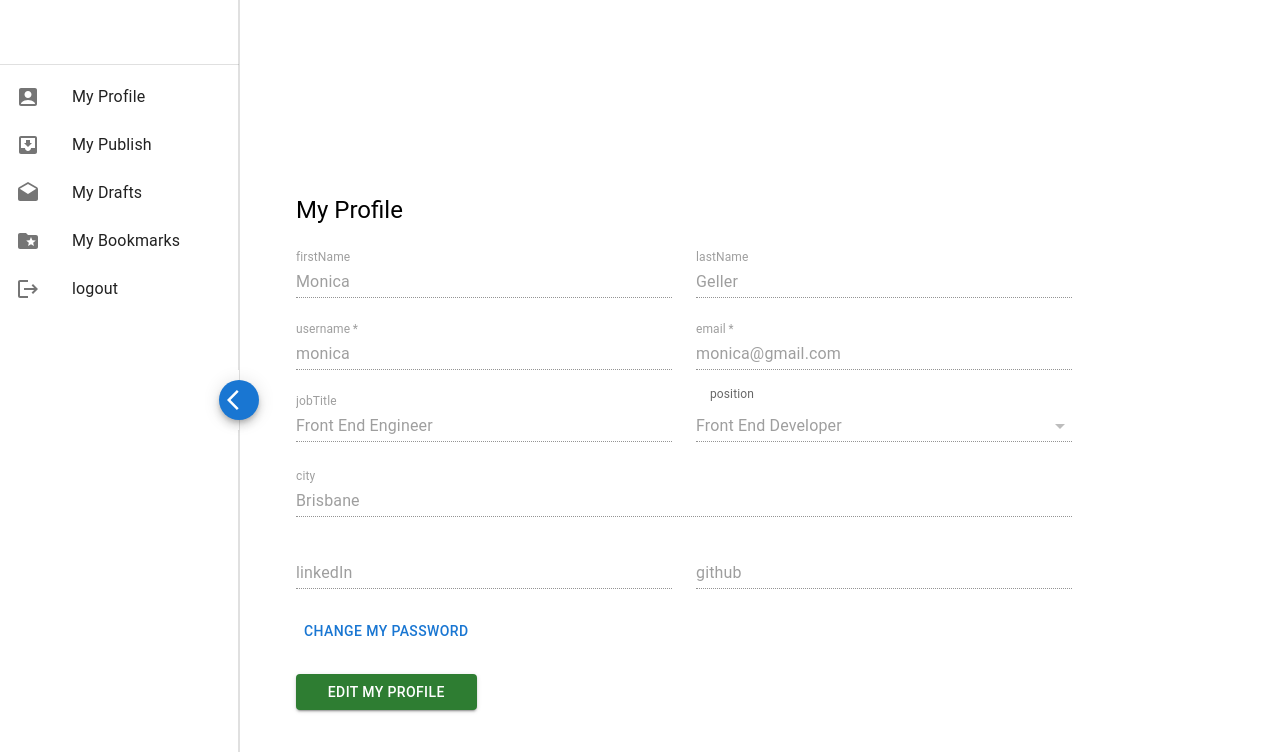
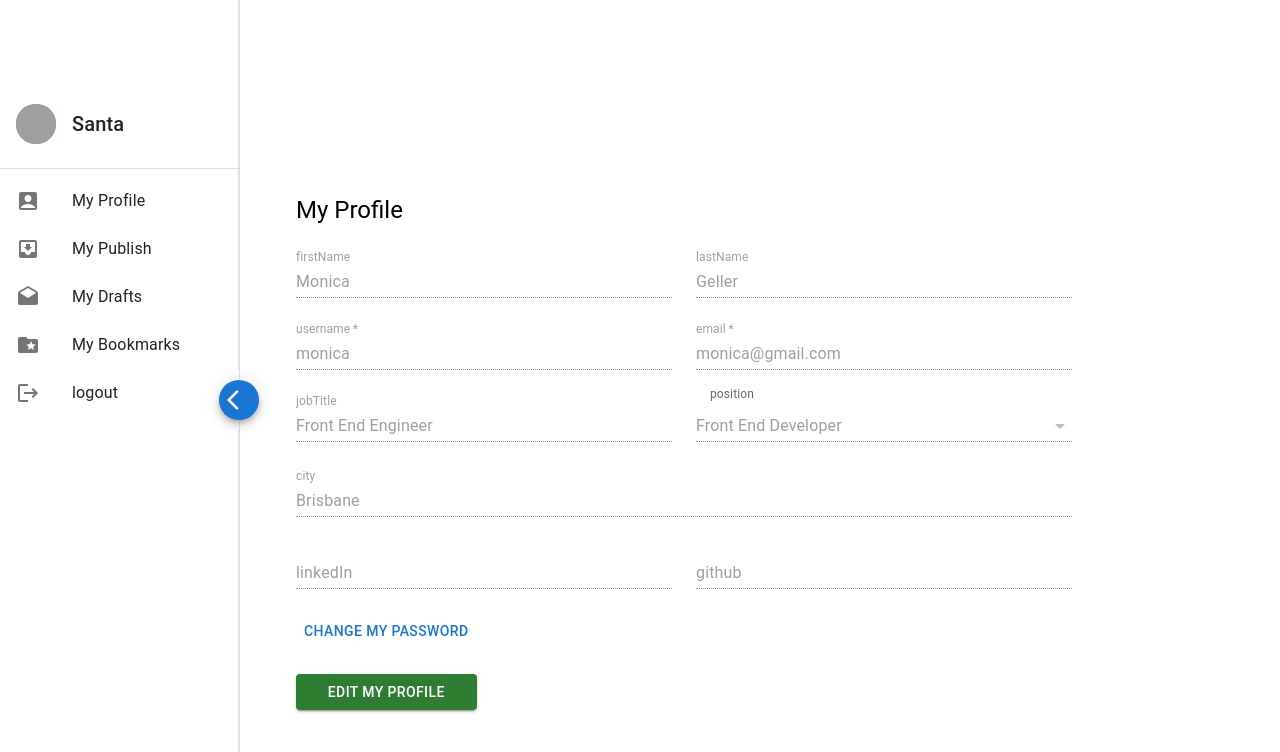
Before and after one commit to DevPreps/frontend, a React (Vite) app: page /my-account/1 in a window 1280 px wide. Shown: the top 752 px of the page. Built offline with nearby package versions, Linux system fonts and the light colour scheme; grey boxes are pictures that could not be loaded.

Commit message:
feat: add username and image for sidebar in MyProfile page

```diff
--- a/src/forms/FormInput.tsx
+++ b/src/forms/FormInput.tsx
@@ -94,7 +94,7 @@ export const SelectInput = <T extends FieldValues>({
                         variant="standard"
                         {...field}
                     >
-                        {options.map((option) => (
+                        {options?.map((option) => (
                             <MenuItem key={option} value={option}>
                                 {option}
                             </MenuItem>
@@ -151,7 +151,7 @@ export const TagsInput = <T extends FieldValues>({
                         }
                         renderValue={(selected) => (
                             <Box sx={styles.box}>
-                                {selected.map((value: string) => (
+                                {selected?.map((value: string) => (
                                     <Chip key={value} label={value} />
                                 ))}
                             </Box>
@@ -163,7 +163,7 @@ export const TagsInput = <T extends FieldValues>({
                                 {tag}
                             </MenuItem>
                         ))}
-                        {selectTags.map((tag) => (
+                        {selectTags?.map((tag) => (
                             <MenuItem key={tag} value={tag}>
                                 {tag}
                             </MenuItem>
--- a/src/pages/myAccount/MyAccount.tsx
+++ b/src/pages/myAccount/MyAccount.tsx
@@ -23,11 +23,16 @@ import ArrowBackIosIcon from "@mui/icons-material/ArrowBackIos";
 import DraftsIcon from "@mui/icons-material/Drafts";
 import FolderSpecialIcon from "@mui/icons-material/FolderSpecial";
 import LogoutIcon from "@mui/icons-material/Logout";
+import { Avatar, Stack, Typography } from "@mui/material";
+import { red } from "@mui/material/colors";
+import { flexbox } from "@mui/system";
 
 const MyAccount = () => {
     // TODO - currentUser will be changed to a global state
     const currentUser = {
         userId: 1,
+        username: "Santa",
+        image_url: "https://cdn.pixabay.com/photo/2016/11/15/19/37/noel-1827278_960_720.jpg"
     };
     const [open, setOpen] = useState(true);
     const sidebarLinks = [
@@ -52,12 +57,63 @@ const MyAccount = () => {
             icon: <FolderSpecialIcon />,
         },
     ];
+        // styles. As 'open' will be used for conditional styling, so the following styles const needs to be placed inside this component
+        const drawerWidth = 240;
+        const styles = {
+            avatar: {
+                bgcolor: red[500],
+                mr: 2,
+            },
+            box: {
+                position: {
+                    xs: open ? "absolute" : "static",
+                    md: open ? "static" : "absolute",
+                    xl: "absolute",
+                },
+                width: open ? drawerWidth : 0,
+                left: 0,
+            },
+            container: { display: "flex" },
+            divider: {
+                height: "100vh",
+                position: "absolute",
+                top: 0,
+                zIndex: 1201,
+                left: open ? "209px" : "-10px",
+            },
+            drawer: {
+                "& .MuiDrawer-paper": {
+                    boxSizing: "border-box",
+                    width: drawerWidth,
+                },
+            },
+            namebar: {
+                pl: 2,
+                mt: 5,
+                mb: 3,
+                display: "flex",
+                alignItems: "center",
+            }
+        } as const;
     const drawer = (
         <div>
             <Toolbar />
+                {/* username and image */}
+                <Stack direction="row" sx={styles.namebar}>
+                    {currentUser.image_url !== "" ?
+                    <Avatar alt={currentUser.username} src={currentUser.image_url} sx={styles.avatar} />
+                    :
+                    <Avatar sx={styles.avatar} aria-label="user image" color={red[500]}>
+                        {currentUser.username[0].toUpperCase()}
+                    </Avatar>
+                }
+                    <Typography variant="h6">
+                        {currentUser.username}
+                    </Typography>
+                    </Stack>
             <Divider />
             <List>
-                {sidebarLinks.map((link) => (
+                {sidebarLinks?.map((link) => (
                     <ListItem key={link.text} disablePadding>
                         <ListItemButton
                             component={Link}
@@ -83,35 +139,6 @@ const MyAccount = () => {
     const handleDrawerToggle = () => {
         setOpen(!open);
     };
-    // styles. As 'open' will be used for conditional styling, so style needs to be placed inside this component
-    const drawerWidth = 240;
-    const styles = {
-        box: {
-            position: {
-                xs: open ? "absolute" : "static",
-                md: open ? "static" : "absolute",
-                xl: "absolute",
-            },
-            width: open ? drawerWidth : 0,
-            left: 0,
-        },
-        container: { display: "flex" },
-        divider: {
-            height: "100vh",
-            position: "absolute",
-            top: 0,
-            zIndex: 1201,
-            left: open ? "209px" : "-10px",
-            // ...(!open &&{left: "-10px"}),
-            // ...(open && {left: "209px"})
-        },
-        drawer: {
-            "& .MuiDrawer-paper": {
-                boxSizing: "border-box",
-                width: drawerWidth,
-            },
-        },
-    } as const;
 
     return (
         <Container maxWidth="xl" sx={styles.container}>
@@ -146,4 +173,5 @@ const MyAccount = () => {
     );
 };
 
+
 export default MyAccount;
--- a/src/pages/myAccount/MyBookmarks.tsx
+++ b/src/pages/myAccount/MyBookmarks.tsx
@@ -25,7 +25,7 @@ const MyBookmarks = () => {
                 <SortMenu />
             </Stack>
             {/* post list */}
-            {posts.map((post) => (
+            {posts?.map((post) => (
                 <PostListItem key={post.id} post={post}>
                     <UserCardActions />
                 </PostListItem>
--- a/src/pages/myAccount/MyDrafts.tsx
+++ b/src/pages/myAccount/MyDrafts.tsx
@@ -25,7 +25,7 @@ const MyDrafts = () => {
                 <SortMenu />
             </Stack>
             {/* post list */}
-            {posts.map((post) => (
+            {posts?.map((post) => (
                 <PostListItem key={post.id} post={post}>
                     <AuthorCardActions />
                 </PostListItem>
--- a/src/pages/myAccount/MyPublish.tsx
+++ b/src/pages/myAccount/MyPublish.tsx
@@ -25,7 +25,7 @@ const MyPublish = () => {
                 <SortMenu />
             </Stack>
             {/* post list */}
-            {posts.map((post) => (
+            {posts?.map((post) => (
                 <PostListItem key={post.id} post={post}>
                     <AuthorCardActions />
                 </PostListItem>
--- a/src/pages/postList/GeneralPostList.tsx
+++ b/src/pages/postList/GeneralPostList.tsx
@@ -30,7 +30,7 @@ const GeneralPostList = () => {
                 <SortMenu />
             </Stack>
             {/* post list */}
-            {posts.map((post) => (
+            {posts?.map((post) => (
                 <PostListItem key={post.id} post={post}>
                     <UserCardActions />
                 </PostListItem>
--- a/src/pages/postList/InterviewPostList.tsx
+++ b/src/pages/postList/InterviewPostList.tsx
@@ -29,7 +29,7 @@ const InterviewPostList = () => {
                 <SortMenu />
             </Stack>
             {/* post list */}
-            {posts.map((post) => (
+            {posts?.map((post) => (
                 <PostListItem key={post.id} post={post}>
                     <UserCardActions />
                 </PostListItem>
--- a/src/pages/postList/LearnPostList.tsx
+++ b/src/pages/postList/LearnPostList.tsx
@@ -29,7 +29,7 @@ const LearnPostList = () => {
                 <SortMenu />
             </Stack>
             {/* post list */}
-            {posts.map((post) => (
+            {posts?.map((post) => (
                 <PostListItem key={post.id} post={post}>
                     <UserCardActions />
                 </PostListItem>
--- a/src/pages/postList/ProjectPostList.tsx
+++ b/src/pages/postList/ProjectPostList.tsx
@@ -29,7 +29,7 @@ const ProjectPostList = () => {
                 <SortMenu />
             </Stack>
             {/* post list */}
-            {posts.map((post) => (
+            {posts?.map((post) => (
                 <PostListItem key={post.id} post={post}>
                     <UserCardActions />
                 </PostListItem>
--- a/src/pages/postList/RecommendPostList.tsx
+++ b/src/pages/postList/RecommendPostList.tsx
@@ -24,7 +24,7 @@ const RecommendPostList = () => {
                 <SortMenu />
             </Stack>
             {/* post list */}
-            {posts.map((post) => (
+            {posts?.map((post) => (
                 <PostListItem key={post.id} post={post}>
                     <UserCardActions />
                 </PostListItem>
```
Also changed, not shown: 1 other file (tests, documents, lock files or other folders).
